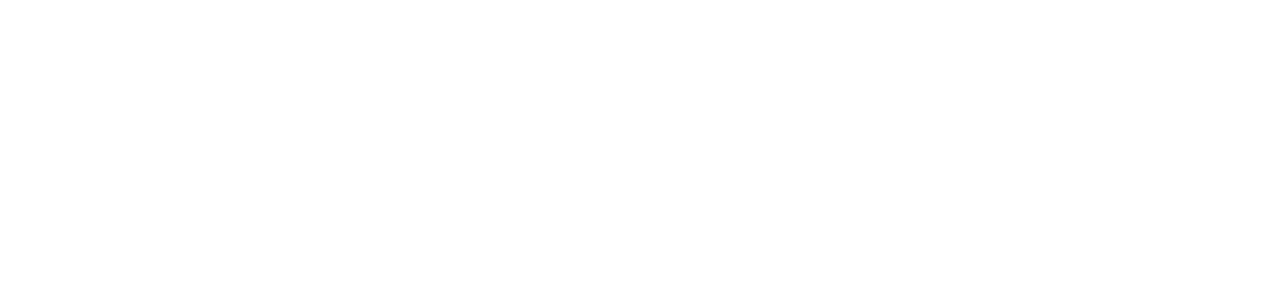
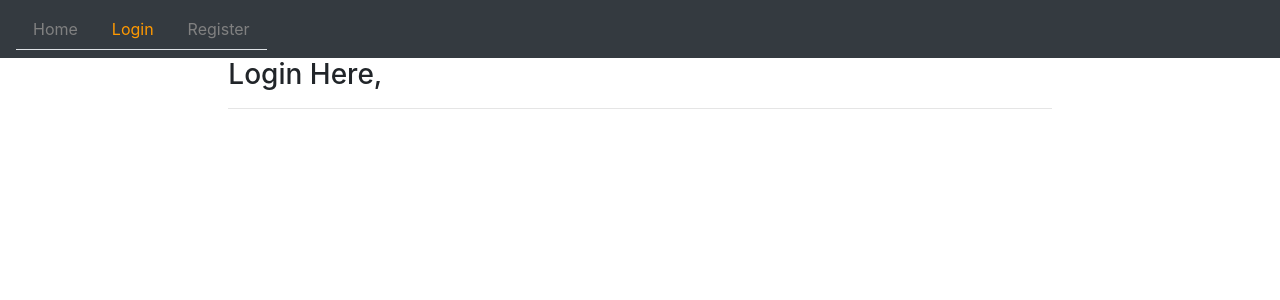
Before and after one commit to mollameehedi/e-com-backend, a React (Create React App) app in the folder ecom-frontend/: page /login in a window 1280 px wide. Shown: the top 300 px of the page. Built offline with nearby package versions, Linux system fonts and the light colour scheme.

Commit message:
Ceate Navigation Menu

```diff
--- a/ecom-frontend/src/components/Layout.js
+++ b/ecom-frontend/src/components/Layout.js
@@ -1,4 +1,5 @@
 import React,{ useEffect } from 'react'
+import Menu from './Menu';
 
 const Layout = ({title = "Title",className,children}) => {
     useEffect(() =>{
@@ -7,7 +8,7 @@
   return (
     <div>
         <div className='md-3'>
-            <h3>Menu</h3>
+            <Menu/>
         </div>
         <div className={className}>{children}</div>
     </div>
--- a/ecom-frontend/src/components/Main.js
+++ b/ecom-frontend/src/components/Main.js
@@ -1,11 +1,15 @@
 import {Switch,Route,Redirect}  from 'react-router-dom';
 import Home from './home/Home';
+import Login from './user/Login';
+import Register from './user/Register';
 
 const Main = () => {
     return (
     <div>
         <Switch>
                 <Route path='/' exact component={Home}/>
+                <Route path='/login' exact component={Login}/>
+                <Route path='/register' exact component={Register}/>
         </Switch>
     </div>
     )
--- /dev/null
+++ b/ecom-frontend/src/components/Menu.js
@@ -0,0 +1,29 @@
+import { Link, withRouter } from 'react-router-dom';
+
+const isActive = (history, path) =>{
+    if (history.location.pathname === path) {
+        return { color:'#ff9900' }
+    }else{
+        return { color:'grey' }
+    }
+}
+// props.history
+const Menu = ({ history }) => {
+    return (
+        <nav className='navbar navbar-dark bg-dark'>
+            <ul className="nav nav-tabs" >
+                <li className="nav-item">
+                    <Link className="nav-link" style={isActive(history,'/')}  to="/">Home</Link>
+                </li>
+                <li className="nav-item">
+                    <Link className="nav-link" style={isActive(history, '/login')}  to="/login">Login</Link>
+                </li>
+                <li className="nav-item">
+                    <Link className="nav-link" style={isActive(history,'/register')}  to="/register">Register</Link>
+                </li>
+            </ul>
+        </nav>
+    )
+}
+
+export default withRouter(Menu);
--- /dev/null
+++ b/ecom-frontend/src/components/user/Login.js
@@ -0,0 +1,13 @@
+import React from 'react'
+import Layout from '../Layout';
+
+const Login = () => {
+  return (
+    <Layout title='Login' className='container col-md-8 offset-md-2'>
+            <h3>Login Here,</h3>
+            <hr/>
+    </Layout>
+  )
+}
+
+export default Login
--- /dev/null
+++ b/ecom-frontend/src/components/user/Register.js
@@ -0,0 +1,13 @@
+import React from 'react'
+import Layout from '../Layout'
+
+const Register = () => {
+  return (
+    <Layout title='Register' className='container col-md-8 offset-md-2'>
+        <h3>Register Here,</h3>
+        <hr/>
+    </Layout>
+  )
+}
+
+export default Register
```
